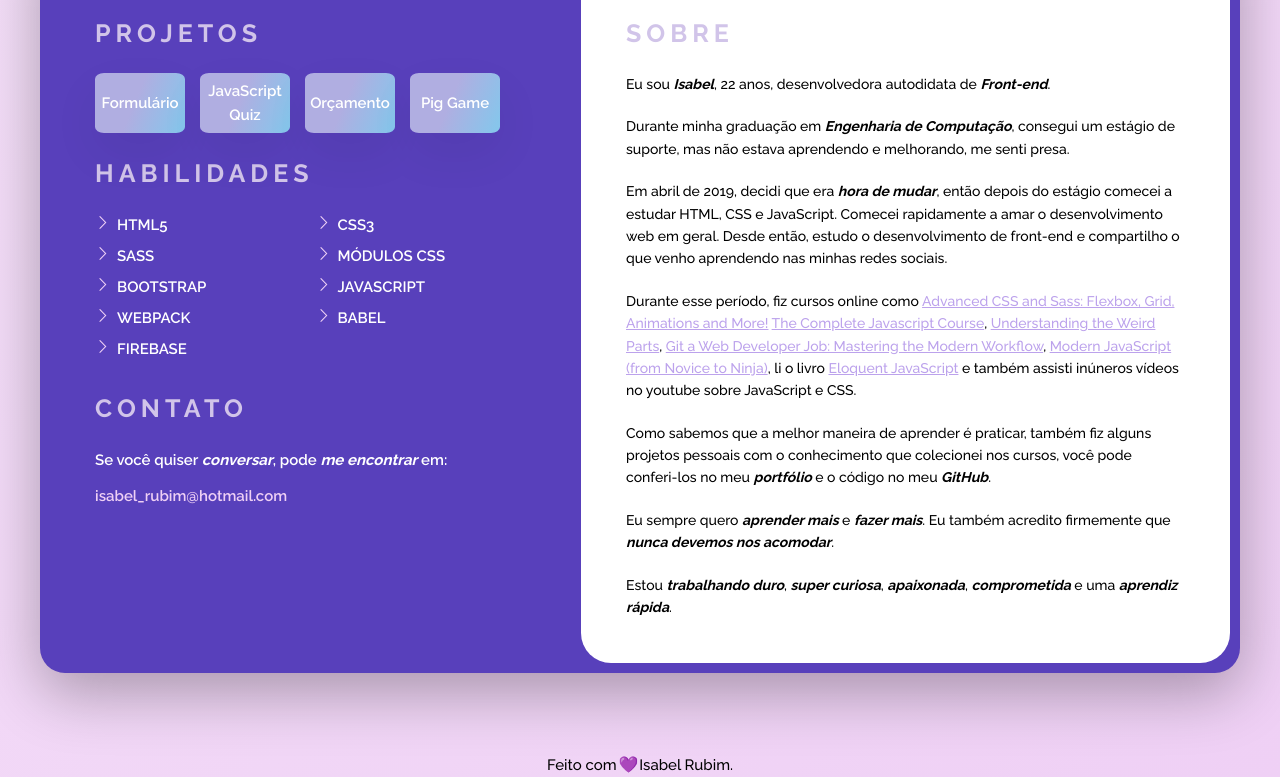
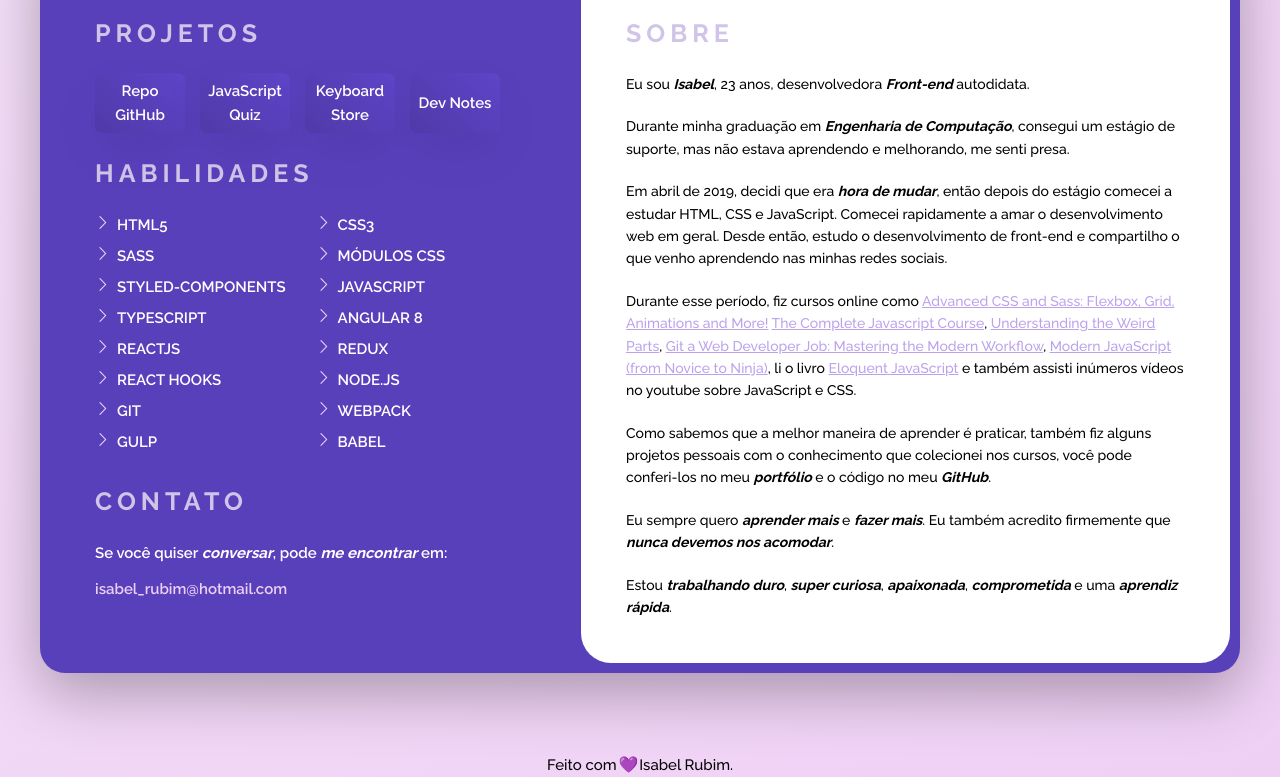
Before and after one commit to IsabelRubim/isarubim-v1, a website built with webpack: page src/index.html in a window 1280 px wide. Shown: the part 167-945 px from the top of the page. Built offline with nearby package versions, Linux system fonts and the light colour scheme.

Commit message:
add update portfolio

```diff
--- a/src/index.html
+++ b/src/index.html
@@ -25,15 +25,16 @@
 
           <ul class="projects">
             <li class="projects__item">
-              <a rel="noreferrer" target="_blank" aria-label="Form" href="https://financiamentoimobiliario.netlify.com" class="projects__link">Formulário</a>
+              <a rel="noreferrer" target="_blank" aria-label="Repo GitHub"
+              href="https://repogithub.netlify.app/" class="projects__link">Repo GitHub</a>
               <div class="dropdown dropdown1">
                 <div class="projects__content">
-                  <h4 class="projects__title">Projeto para estágio</h4>
+                  <h4 class="projects__title">App para guardar seus repositórios favoritos do GitHub</h4>
                   <p class="projects__description">
-                    Fui escolhida para desenvolver o Front que permite o usuário simular empréstimos para aquisição de um imóvel.
-                    Na simulação foram usados dados não reais, apenas para fins de simulação.
+                    Uma aplicação para você salvar aquele repositório que você tanto gosta e acompanhar as issues e
+                    até mesmo quem a escreveu e quais são suas labels, tudo isso salvo no storage do seu navegador.
                   </p>
-                  <p class="projects__resources">html5 - sass - Vanilla JS</p>
+                  <p class="projects__resources">ReactJS - styled-components</p>
                 </div>
               </div>
             </li>
@@ -50,28 +51,29 @@
             </li>
 
             <li class="projects__item">
-              <a rel="noreferrer" target="_blank" aria-label="Budgety" href="https://projetobudgety.netlify.com/" class="projects__link">Orçamento</a>
+              <a rel="noreferrer" target="_blank" aria-label="Keyboard Store" href="https://cutekeyboard.netlify.app/" class="projects__link">Keyboard Store</a>
               <div class="dropdown dropdown3">
                 <div class="projects__content">
-                  <h4 class="projects__title">Projeto do curso do Jonas</h4>
+                  <h4 class="projects__title">Cute Keyboard Store</h4>
                   <p class="projects__description">
-                    Um aplicativo simples de gerenciar seu orçamento. Você pode inserir sua receita e também suas despesas, e
-                    calculará quanto orçamento resta e também mostra a porcentagem que cada despesa tirou do seu orçamento.
+                    Uma lojinha de teclados fofos, uma aplicação desenvolvida para simular um e-commerce.
                   </p>
-                  <p class="projects__resources">html5 - css3 - Vanilla JS</p>
+                  <p class="projects__resources">ReactJS - Redux - React Hooks - styled-components</p>
                 </div>
               </div>
             </li>
 
             <li class="projects__item">
-              <a rel="noreferrer" target="_blank" aria-label="Pig Game" href="https://piggameprojeto.netlify.com/" class="projects__link">Pig Game</a>
+              <a rel="noreferrer" target="_blank" aria-label="Dev Notes" href="https://github.com/IsabelRubim/dev-notes" class="projects__link">Dev Notes</a>
               <div class="dropdown dropdown3">
                 <div class="projects__content">
-                  <h4 class="projects__title">Projeto do curso do Jonas</h4>
+                  <h4 class="projects__title">Pequenas notas das coisas que eu aprendo</h4>
                   <p class="projects__description">
-                    Um jogo de dados simples que necessita de 2 jogadores, jogando em rodadas, em cada turno um jogador lança um dado até que atinge a pontuação vencedora.
+                    Este repositório é uma coleção de pequenas coisas que eu aprendo sobre diferentes linguagens, estruturas
+                    e tecnologias. Consiste em pequenos documentos resumindo conceitos ou dicas que eu gostaria de compartilhar.
+                    O objetivo é escrever algo novo todos os dias ou sempre que possível.
                   </p>
-                  <p class="projects__resources">html5 - css3 - Vanilla JS</p>
+                  <p class="projects__resources">By Isabel Rubim</p>
                 </div>
               </div>
             </li>
@@ -85,11 +87,18 @@
           <li class="list__item">Css3</li>
           <li class="list__item">Sass</li>
           <li class="list__item">Módulos Css</li>
-          <li class="list__item">Bootstrap</li>
+          <li class="list__item">styled-components</li>
           <li class="list__item">JavaScript</li>
+          <li class="list__item">TypeScript</li>
+          <li class="list__item">Angular 8</li>
+          <li class="list__item">ReactJS</li>
+          <li class="list__item">Redux</li>
+          <li class="list__item">React Hooks</li>
+          <li class="list__item">Node.js</li>
+          <li class="list__item">Git</li>
           <li class="list__item">Webpack</li>
+          <li class="list__item">Gulp</li>
           <li class="list__item">Babel</li>
-          <li class="list__item">Firebase</li>
         </ul>
 
         <h1 class="heading-primary">Contato</h1>
@@ -138,19 +147,22 @@
           <div class="description">
             <h1 class="heading-primary">Sobre</h1>
             <p class="paragraph">
-              Eu sou <em>Isabel</em>, 22 anos, desenvolvedora autodidata de <em>Front-end</em>.
+              Eu sou <em>Isabel</em>, 23 anos, desenvolvedora <em>Front-end</em> autodidata.
             </p>
             <p class="paragraph">
-               Durante minha graduação em <em>Engenharia de Computação</em>, consegui um estágio de suporte, mas não estava aprendendo e melhorando, me senti presa.
+               Durante minha graduação em <em>Engenharia de Computação</em>, consegui um estágio de suporte,
+               mas não estava aprendendo e melhorando, me senti presa.
             </p>
             <p class="paragraph">
-              Em abril de 2019, decidi que era <em>hora de mudar</em>, então depois do estágio comecei a estudar HTML, CSS e JavaScript.
-              Comecei rapidamente a amar o desenvolvimento web em geral. Desde então, estudo o desenvolvimento de front-end e compartilho o que venho aprendendo nas minhas redes sociais.
+              Em abril de 2019, decidi que era <em>hora de mudar</em>, então depois do estágio comecei a
+              estudar HTML, CSS e JavaScript. Comecei rapidamente a amar o desenvolvimento web em geral.
+              Desde então, estudo o desenvolvimento de front-end e compartilho o que venho aprendendo nas minhas
+              redes sociais.
             </p>
             <p class="paragraph">
               Durante esse período, fiz cursos online como <a href="https://www.udemy.com/advanced-css-and-sass/" target="_blank" rel="noreferrer" class="text-link">Advanced CSS and Sass: Flexbox, Grid, Animations and More!</a> <a href="https://www.udemy.com/the-complete-javascript-course" target="_blank" rel="noreferrer" class="text-link">The Complete Javascript Course</a>,
               <a href="https://www.udemy.com/understand-javascript" target="_blank" rel="noreferrer" class="text-link">Understanding the Weird Parts</a>, <a href="https://www.udemy.com/git-a-web-developer-job-mastering-the-modern-workflow/" target="_blank" rel="noreferrer" class="text-link">Git a Web Developer Job: Mastering the Modern Workflow</a>,
-              <a href="https://www.udemy.com/modern-javascript-from-novice-to-ninja/" target="_blank" rel="noreferrer" class="text-link">Modern JavaScript (from Novice to Ninja)</a>, li o livro <a href="https://github.com/braziljs/eloquente-javascript" target="_blank" rel="noreferrer" class="text-link">Eloquent JavaScript</a> e também assisti inúneros vídeos no youtube sobre JavaScript e CSS.
+              <a href="https://www.udemy.com/modern-javascript-from-novice-to-ninja/" target="_blank" rel="noreferrer" class="text-link">Modern JavaScript (from Novice to Ninja)</a>, li o livro <a href="https://github.com/braziljs/eloquente-javascript" target="_blank" rel="noreferrer" class="text-link">Eloquent JavaScript</a> e também assisti inúmeros vídeos no youtube sobre JavaScript e CSS.
             </p>
             <p class="paragraph">
               Como sabemos que a melhor maneira de aprender é praticar, também fiz alguns projetos pessoais com o conhecimento que colecionei nos cursos, você pode conferi-los no meu <em>portfólio</em> e o código no meu <em>GitHub</em>.
--- a/src/scss/_base.scss
+++ b/src/scss/_base.scss
@@ -39,6 +39,7 @@ html {
 
 body {
     font-family: 'Raleway', sans-serif;
+    -webkit-font-smoothing: antialiased;
     font-weight: 400;
     line-height: 1.6;
     color: var(--color-grey-dark-2);
--- a/src/scss/_components.scss
+++ b/src/scss/_components.scss
@@ -167,8 +167,8 @@
         width: 9rem;
         height: 6rem;
         border-radius: 10%;
-        background-image: linear-gradient(112.4deg, #b0aee1 44.9%, #87c5eb 94.5%);
-        box-shadow: var(--shadow-light);
+        background: linear-gradient(225deg, #5e44c8, #4f3aa8);
+        box-shadow:  var(--shadow-light);
         list-style: none;
         position: relative;
         display: flex;
```
Also changed, not shown: dist/bee.png (added), dist/css/style.css, dist/index.html.
